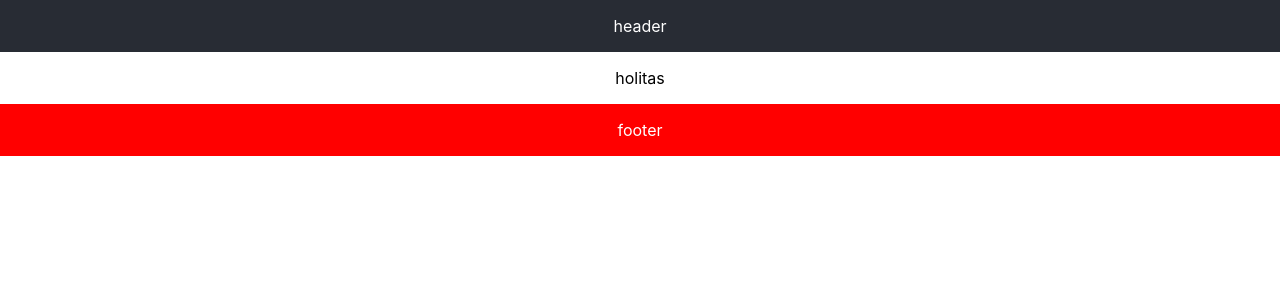
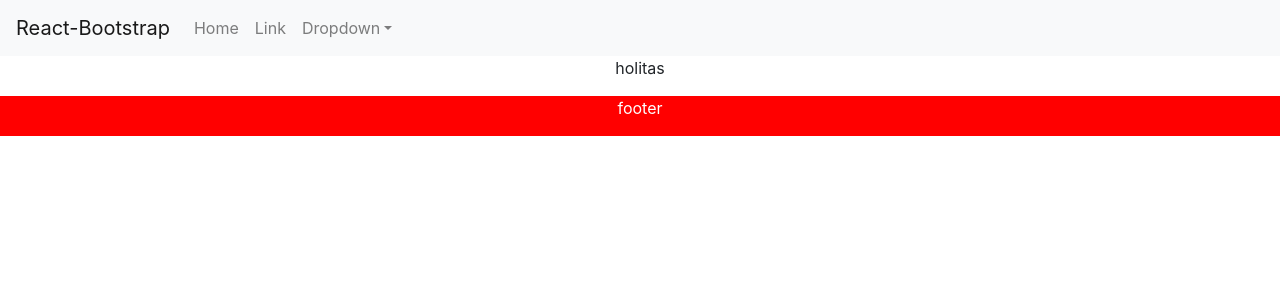
Before and after one commit to moharan/condominiochanchan2020, a React (Create React App) app: page / in a window 1280 px wide. Shown: the top 300 px of the page. Built offline with nearby package versions, Linux system fonts and the light colour scheme.

Commit message:
bootstrap and navbar

```diff
--- a/src/App.js
+++ b/src/App.js
@@ -1,13 +1,29 @@
 import React from 'react'
+import { Navbar, Nav, NavDropdown } from 'react-bootstrap'
+import 'bootstrap/dist/css/bootstrap.min.css';
 // import logo from './logo.svg'
 import './App.css'
 
 function App () {
   return (
     <div className='App'>
-      <header className='App-header'>
-        <p>header</p>
-      </header>
+      <Navbar bg='light' expand='lg'>
+        <Navbar.Brand href='#home'>React-Bootstrap</Navbar.Brand>
+        <Navbar.Toggle aria-controls='basic-navbar-nav' />
+        <Navbar.Collapse id='basic-navbar-nav'>
+          <Nav className='mr-auto'>
+            <Nav.Link href='#home'>Home</Nav.Link>
+            <Nav.Link href='#link'>Link</Nav.Link>
+            <NavDropdown title='Dropdown' id='basic-nav-dropdown'>
+              <NavDropdown.Item href='#action/3.1'>Action</NavDropdown.Item>
+              <NavDropdown.Item href='#action/3.2'>Another action</NavDropdown.Item>
+              <NavDropdown.Item href='#action/3.3'>Something</NavDropdown.Item>
+              <NavDropdown.Divider />
+              <NavDropdown.Item href='#action/3.4'>Separated link</NavDropdown.Item>
+            </NavDropdown>
+          </Nav>
+        </Navbar.Collapse>
+      </Navbar>
       <p>holitas</p>
       <footer>
         <p>footer</p>
```
Also changed, not shown: src/logo.svg (deleted).
